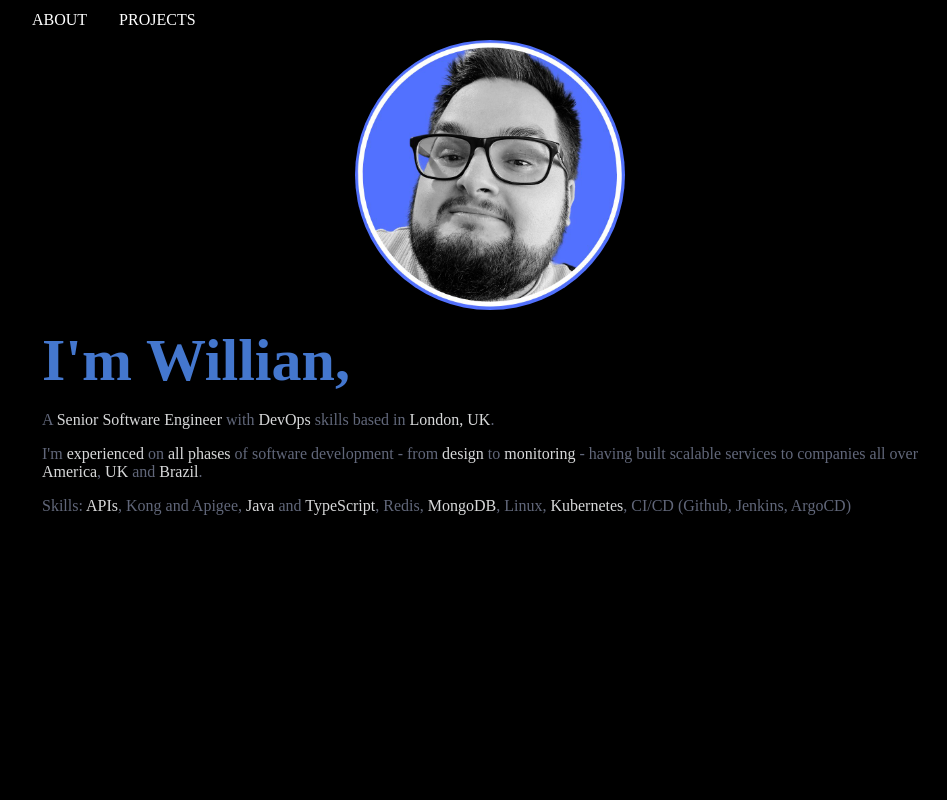
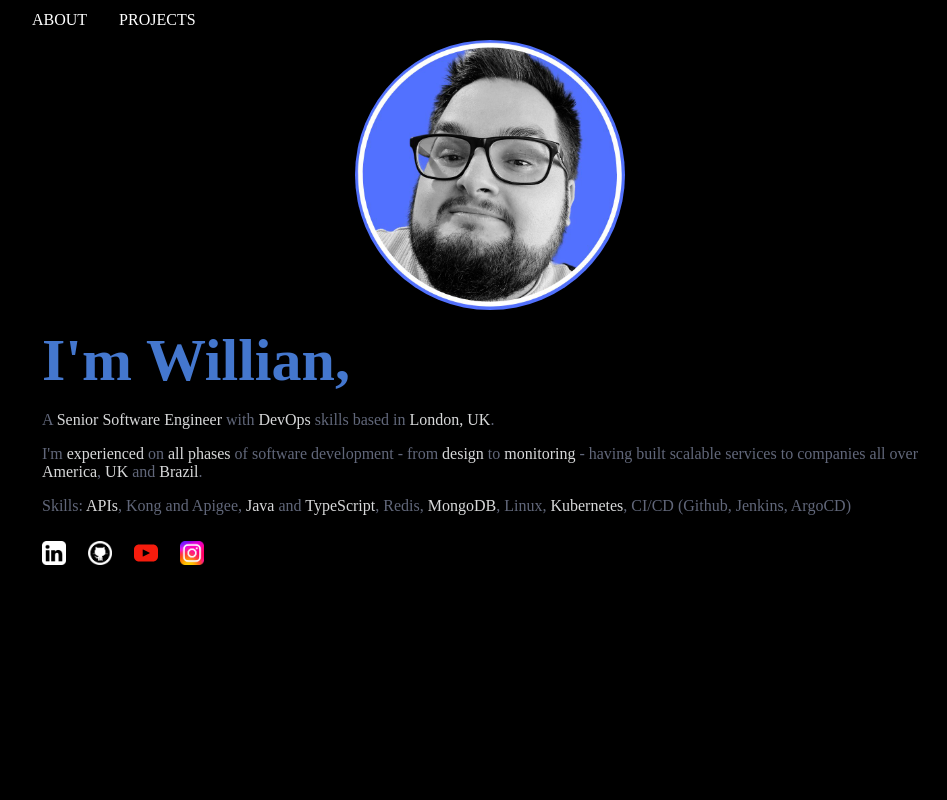
Before and after one commit to willianmga/willianmga.github.io, a plain HTML site: page index.html in a window 1280 px wide. Shown: the top 800 px of the page, without its empty margins (150-1097 px from the left). Drawn offline with Linux system fonts and the light colour scheme; a web font is replaced by a local one.

Commit message:
add links

```diff
--- a/app.js
+++ b/app.js
@@ -8,6 +8,36 @@ function showPage() {
 }
 
 function renderAbout() {
+
+    const links = [
+        {
+            name: "LinkedIn",
+            link: "https://www.linkedin.com/in/willian-azevedo/",
+            img: "img/links/linkedin.png"
+        },
+        {
+            name: "GitHub",
+            link: "https://github.com/willianmga",
+            img: "img/links/github.png"
+        },
+        {
+            name: "YouTube",
+            link: "https://www.youtube.com/@devlondres",
+            img: "img/links/youtube.svg"
+        },
+        {
+            name: "Instagram",
+            link: "https://www.instagram.com/devlondres",
+            img: "img/links/instagram.png"
+        }
+    ].map(link => {
+        return `
+            <a href="${link.link}" target="_blank">
+                <img class="about-links-img" src="${link.img}" alt="${link.name}">
+            </a>
+        `;
+    }).concat();
+
     const content = `
     <div>
         <section class="section-intro">
@@ -23,6 +53,9 @@ function renderAbout() {
                         companies all over <strong>America</strong>, <strong>UK</strong> and <strong>Brazil</strong>.</p>
                         <p>Skills: <strong>APIs</strong>, Kong and Apigee, <strong>Java</strong> and <strong>TypeScript</strong>, Redis, <strong>MongoDB</strong>, Linux, <strong>Kubernetes</strong>, CI/CD (Github, Jenkins, ArgoCD) </p>
                     </div>
+                </div>
+                <div>
+                    ${links}
                 </div>
             </div>
         </section>
--- a/css/style.css
+++ b/css/style.css
@@ -116,6 +116,11 @@ header a:hover {
     display: block;
 }
 
+.about-links-img {
+    width: 24px;
+    margin-left: 10px;
+}
+
 .about-text {
     padding: 10px;
 }
```
Also changed, not shown: img/links/github.png (added), img/links/instagram.png (added), img/links/linkedin.png (added), img/links/youtube.svg (added).
